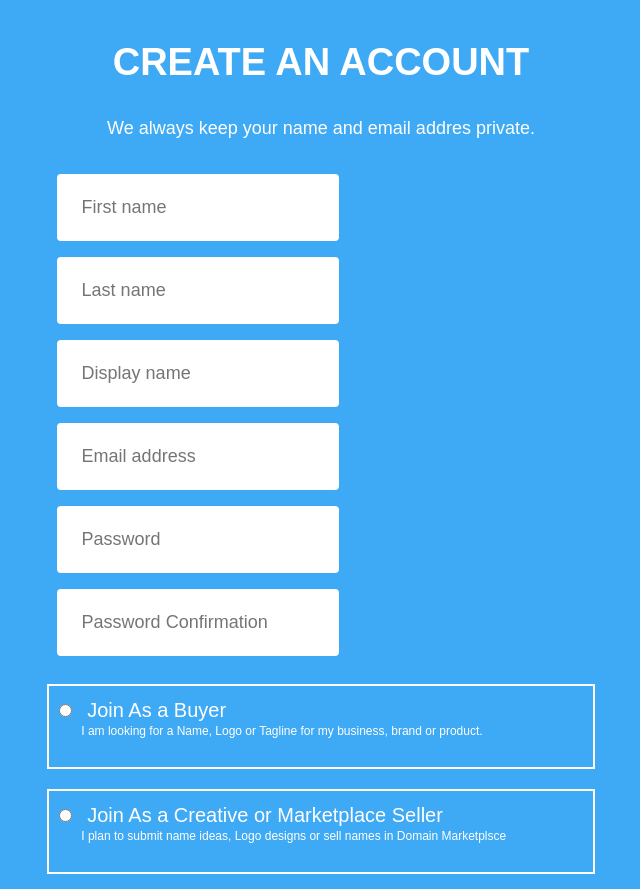
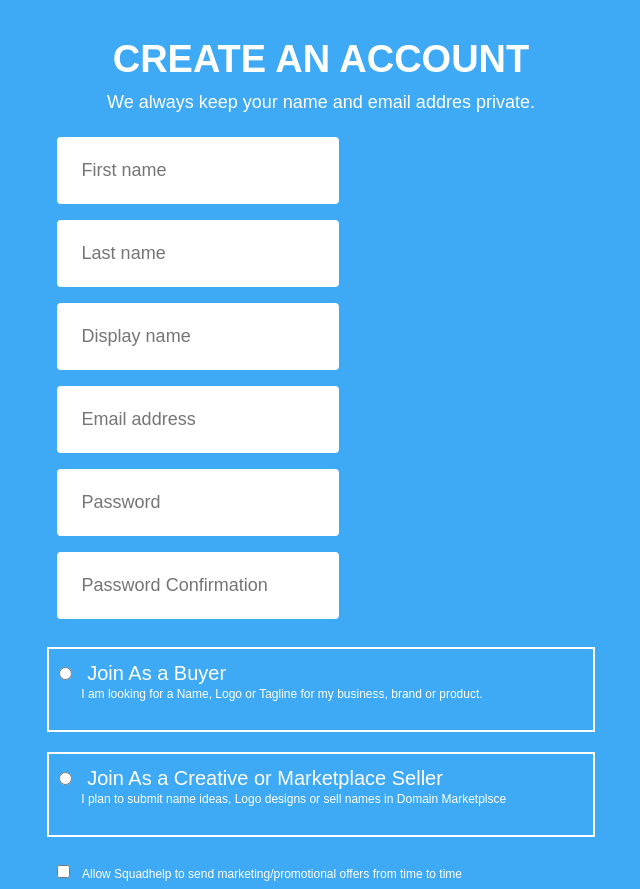
Before and after one commit to Olexandr-Kovalenko-24/Sign-up, a plain HTML site: page index.html in a window 1280 px wide. Shown: the top 889 px of the page, without its empty margins (319-959 px from the left). Drawn offline with Linux system fonts and the light colour scheme.

Commit message:
Edit signup info styles

```diff
--- a/index.css
+++ b/index.css
@@ -96,26 +96,14 @@ h4 {
     line-height: 27px;
     margin: 11px auto 13px auto;
     display: block;
-    margin-block-start: 1.33em;
-    margin-block-end: 1.33em;
-    margin-inline-start: 0px;
-    margin-inline-end: 0px;
-    text-align: center;
 }
 h2 {
     color: #fff;
     font-size: 38px;
     font-weight: 600;
     letter-spacing: 0;
-    margin-top: 20px;
-    margin-bottom: 10px;
-    line-height: 1.1;
+    margin-top: 30px;
     display: block;
-    align-self: center;
-    margin-block-start: 0.83em;
-    margin-block-end: 0.83em;
-    margin-inline-start: 0px;
-    margin-inline-end: 0px;
 }
 
 h5 {
```
